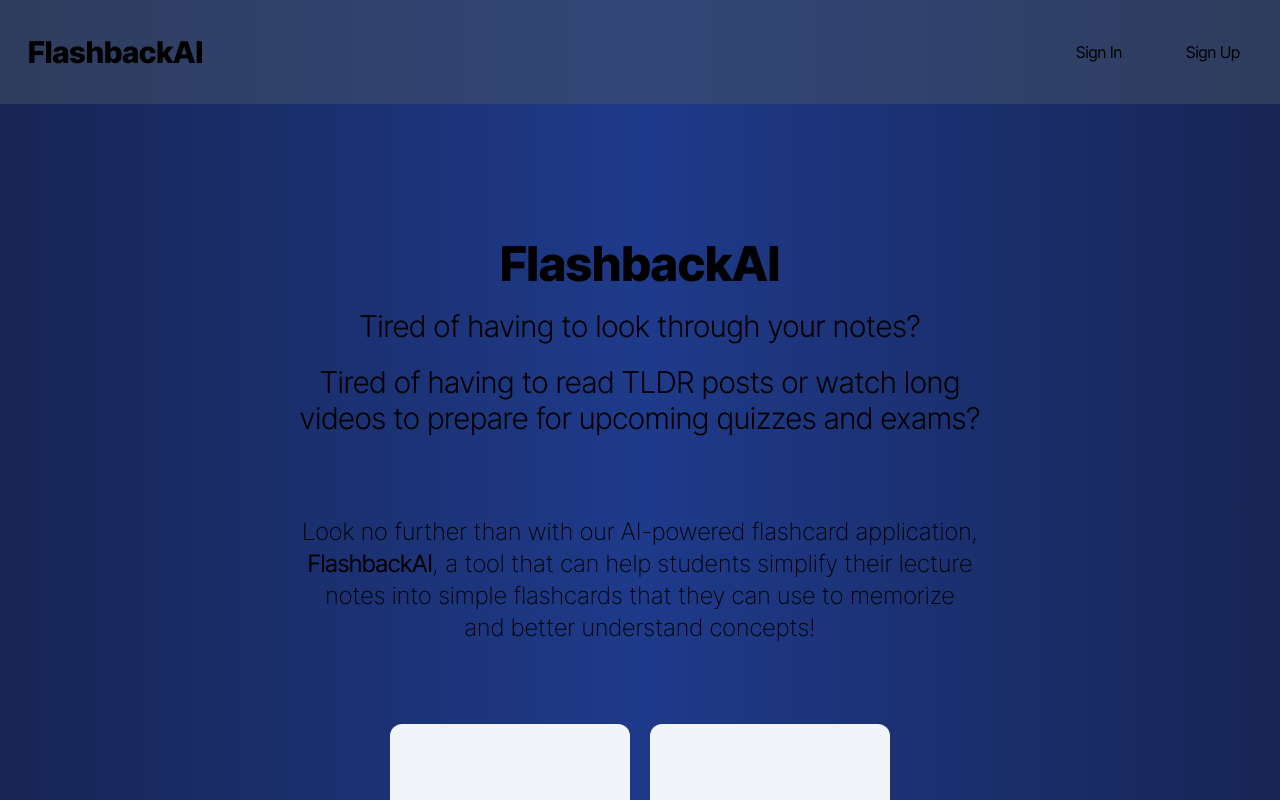
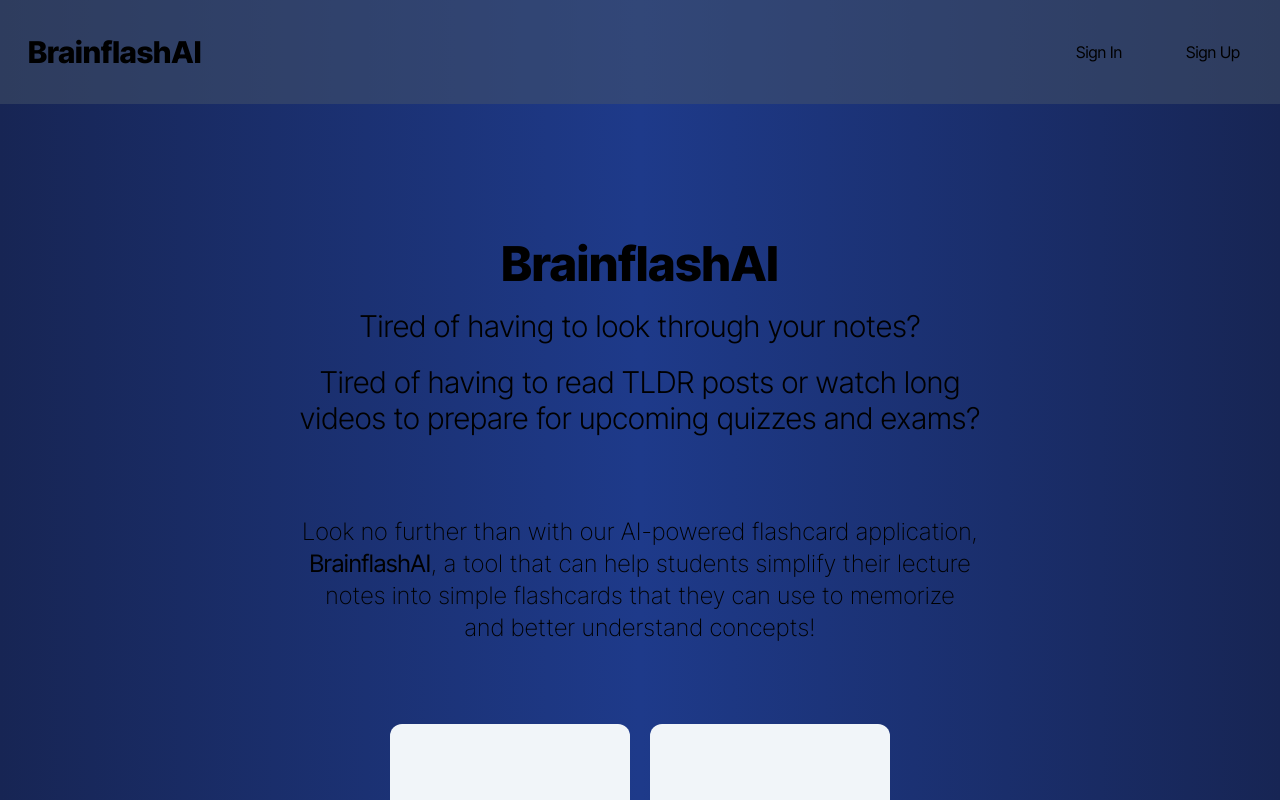
Before and after one commit to rchrisarevalo/ai-flashcards-headstarter-project-4, a Next.js app: page / in a window 1280 px wide. Shown: the top 800 px of the page. Built offline with nearby package versions, Linux system fonts and the light colour scheme; no server answers.

Commit message:
Changed name to Brainflash AI.

```diff
--- a/app/api/checkout_sessions/route.ts
+++ b/app/api/checkout_sessions/route.ts
@@ -16,7 +16,7 @@ const POST = async (req: NextRequest) => {
         price_data: {
           currency: "usd",
           product_data: {
-            name: "FlashbackAI Pro Subscription",
+            name: "BrainflashAI Pro Subscription",
           },
           unit_amount: formatAmountForStripe(10),
           recurring: {
--- a/app/components/Nav.tsx
+++ b/app/components/Nav.tsx
@@ -1,3 +1,4 @@
+'use client';
 import React from "react";
 import Link from "next/link";
 import { useAuth, SignOutButton } from "@clerk/nextjs";
@@ -7,14 +8,14 @@ const Navigation = () => {
     const auth = useAuth();
 
     return (
-        <nav className="flex flex-row fixed top-0 w-screen bg-slate-600 bg-opacity-50 p-5 justify-between items-center">
+        <nav className="flex flex-row fixed top-0 w-screen z-10 bg-slate-600 bg-opacity-50 p-5 justify-between items-center">
             <ul>
-                <li><h2 className="text-3xl p-2 font-extrabold">FlashbackAI</h2></li>
+                <li><h2 className="text-3xl p-2 font-extrabold"><Link href="/">BrainflashAI</Link></h2></li>
             </ul>
-            {!auth.isSignedIn ?
+            {!auth?.isSignedIn ?
                 <ul className="flex flex-row justify-center p-2 gap-10">
-                    <li className="p-3"><Link href="/login">Sign In</Link></li>
-                    <li className="p-3"><Link href="/signup">Sign Up</Link></li>
+                    <li className="p-3 max-sm:hidden"><Link href="/login">Sign In</Link></li>
+                    <li className="p-3 max-sm:hidden"><Link href="/signup">Sign Up</Link></li>
                 </ul>
                 :
                 <ul className="flex flex-row space-between p-2 gap-10">
--- a/app/dashboard/flashcards/layout.tsx
+++ b/app/dashboard/flashcards/layout.tsx
@@ -0,0 +1,15 @@
+import React from "react";
+
+interface FlashcardsLayoutProps {
+    children: React.ReactNode;
+}
+
+const FlashcardsLayout: React.FC<FlashcardsLayoutProps> = ({ children }) => {
+    return (
+        <div className="m-1 grid grid-cols-3 min-h-screen justify-evenly max-sm:grid-cols-2 items-center">
+            { children }
+        </div>
+    )
+}
+
+export default FlashcardsLayout;
--- /dev/null
+++ b/app/dashboard/flashcards/page.tsx
@@ -0,0 +1,15 @@
+const Flashcards = () => {
+    return (
+        <>
+            <h1>These are flashcards.</h1>
+            <h1>These are flashcards.</h1>
+            <h1>These are flashcards.</h1>
+            <h1>These are flashcards.</h1>
+            <h1>These are flashcards.</h1>
+            <h1>These are flashcards.</h1>
+            <h1>These are flashcards.</h1>
+        </>
+    )
+}
+
+export default Flashcards;
--- a/app/layout.tsx
+++ b/app/layout.tsx
@@ -6,9 +6,9 @@ import { ClerkProvider } from "@clerk/nextjs";
 const inter = Inter_Tight({ subsets: ["latin"] });
 
 export const metadata: Metadata = {
-  title: "FlashbackAI",
+  title: "BrainflashAI",
   authors: {name: "Ruben Arevalo, Mauro Castillo, Maviya Yaseen, Henry Tran"},
-  keywords: ["AI", "AI flashcards", "FlashbackAI", "AI study cards"],
+  keywords: ["AI", "AI flashcards", "BrainflashAI", "AI study cards"],
   description: "An AI-powered flashcard app that helps students remember complex concepts in mere minutes!",
 };
 
--- a/app/login/[[...login]]/page.tsx
+++ b/app/login/[[...login]]/page.tsx
@@ -1,8 +1,10 @@
+import Navigation from '@/app/components/Nav'
 import { SignIn } from '@clerk/nextjs'
 
 export default function Login() {
   return (
     <div className="flex justify-center bg-gradient-to-r from-blue-950 via-blue-900 to-blue-950 items-center h-screen">
+      <Navigation />
       <SignIn path="/login" signUpUrl='/signup' />
     </div>
   )
--- a/app/page.tsx
+++ b/app/page.tsx
@@ -10,9 +10,9 @@ export default function Home() {
   return (
     <main className="flex min-h-screen bg-gradient-to-r from-blue-950 via-blue-900 to-blue-950 flex-col gap-20 items-center justify-center p-24">
       <Navigation />
-      <div className="mt-36 mb-16 space-y-20">
-        <section className="text-center space-y-5 ml-20 mr-20">
-          <h1 className="text-5xl font-extrabold">FlashbackAI</h1>
+      <div className="flex flex-col items-center mt-36 mb-16 space-y-20 w-full max-sm:w-screen">
+        <section className="text-center space-y-5 ml-10 mr-10">
+          <h1 className="text-5xl font-extrabold">BrainflashAI</h1>
           <h5 className="text-3xl font-light">
             Tired of having to look through your notes?
           </h5>
@@ -22,11 +22,11 @@ export default function Home() {
             videos to prepare for upcoming quizzes and exams?
           </h5>
         </section>
-        <section className="text-center space-y-5">
+        <section className="text-center space-y-5 ml-10 mr-10">
           <p className="text-2xl font-extralight">
             Look no further than with our AI-powered flashcard application,
             <br></br>
-            <b>FlashbackAI</b>, a tool that can help students simplify their
+            <b>BrainflashAI</b>, a tool that can help students simplify their
             lecture
             <br></br>
             notes into simple flashcards that they can use to memorize
--- a/app/signup/[[...signup]]/page.tsx
+++ b/app/signup/[[...signup]]/page.tsx
@@ -1,11 +1,13 @@
+import Navigation from "@/app/components/Nav";
 import { SignUp } from "@clerk/nextjs";
 
 const SignUpPage = () => {
-    return (
-        <div className="flex justify-center bg-gradient-to-r from-blue-950 via-blue-900 to-blue-950 items-center h-screen">
-            <SignUp />
-        </div>
-    )
-}
+  return (
+    <div className="flex justify-center max-sm:mt-20 bg-gradient-to-r from-blue-950 via-blue-900 to-blue-950 items-center h-screen">
+      <Navigation />
+      <SignUp signInUrl="/login" />
+    </div>
+  );
+};
 
 export default SignUpPage;
```
Also changed, not shown: middleware.ts (+1 -10 lines).
